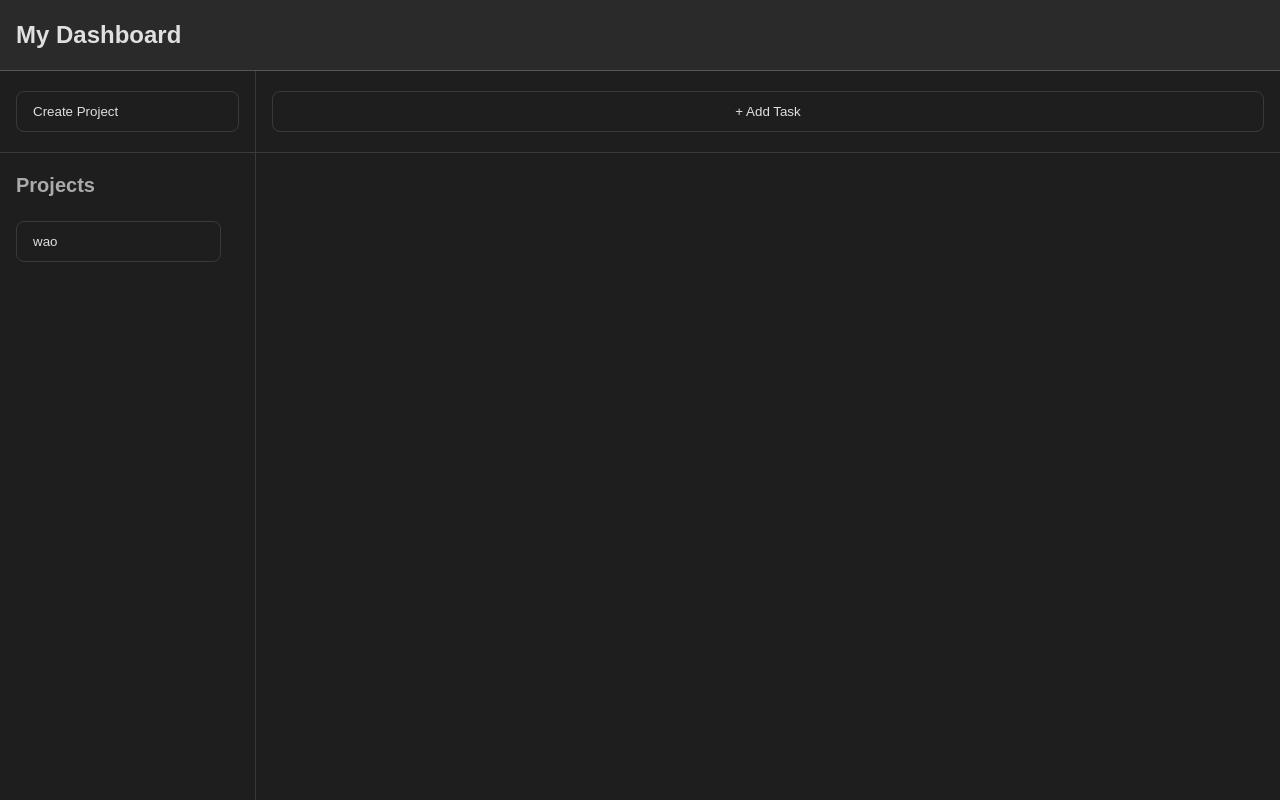
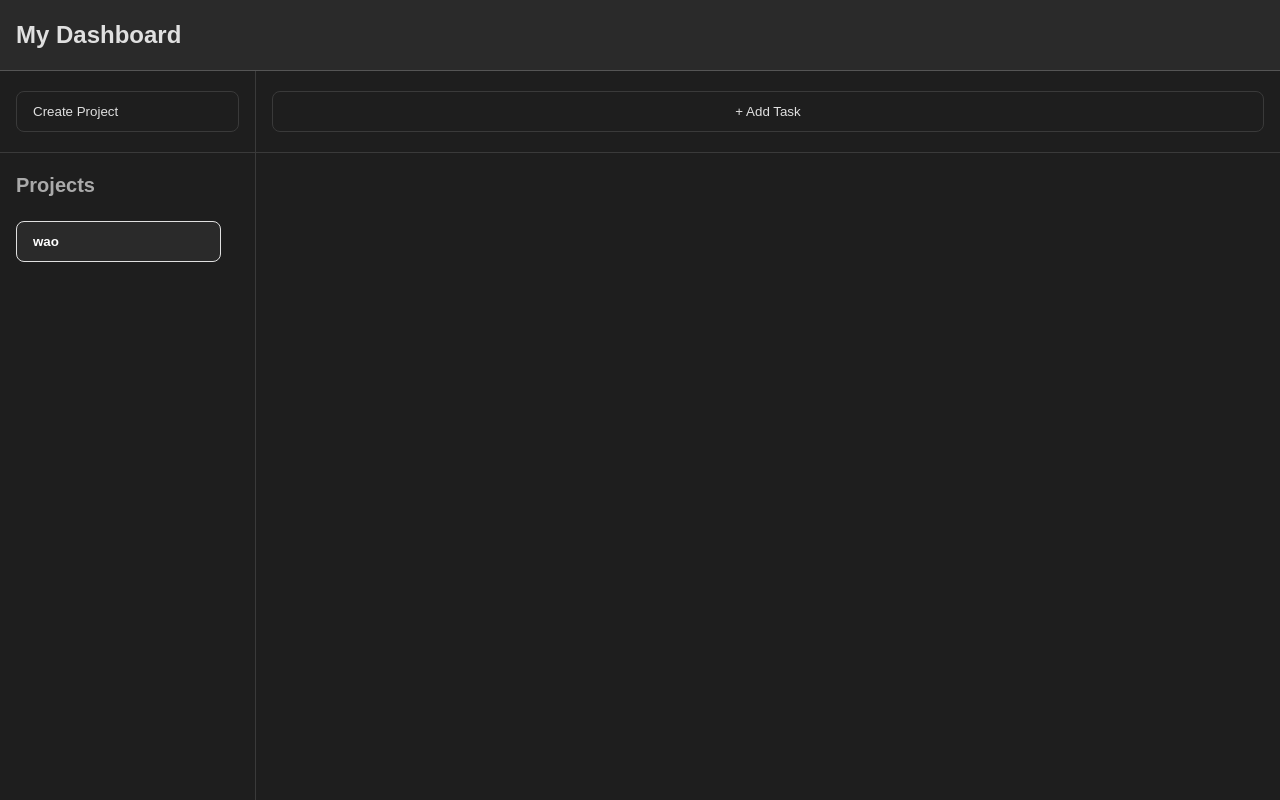
Before and after one commit to lolol0918/todo-app, a website built with webpack: page src/index.html in a window 1280 px wide. Both pictures are taken after a click on the button "wao". Built offline with nearby package versions, Linux system fonts and the light colour scheme; some icons are missing.

Commit message:
feat: highlights project button when clicked

```diff
--- a/src/modules/ui.js
+++ b/src/modules/ui.js
@@ -13,6 +13,7 @@ export class UI {
     // render projects
     renderProjects() {
         const projectContainer = document.getElementById("projects-container");
+
         projectContainer.innerHTML = ``; // clear old projects
 
         this.pm.projects.forEach(project => {
@@ -24,9 +25,15 @@ export class UI {
             projectBtn.classList.add("project-btn");
             projectBtn.textContent = project.name;
 
-            projectBtn.addEventListener("click", () => {
+            projectBtn.addEventListener("click", (e) => {
+                // remove active from all buttons
+                document.querySelectorAll(".project-btn").forEach(b => b.classList.remove("active"));
+
+                // add active to the clicked one
+                e.currentTarget.classList.add("active");
+
+                // switch project
                 this.pm.currentProjectId = project.id;
-                console.log(`Switched to project: ${project.name}`);
                 this.renderTasks();
             });
 
@@ -48,6 +55,10 @@ export class UI {
 
             projectContainer.appendChild(wrapper);
         });
+
+        // remove active class from all buttons
+        document.querySelectorAll(".project-btn").forEach(b => b.classList.remove("active"));
+
     }
 
     renderTasks() {
--- a/src/style/style.css
+++ b/src/style/style.css
@@ -100,6 +100,8 @@ body {
     text-align: left;
     cursor: pointer;
     border-radius: var(--radius-md);
+    /* default invisible border */
+    transition: border-color 0.3s ease, background-color 0.3s ease, color 0.3s ease;
     /* gives a bit of modern roundness */
 }
 
@@ -107,6 +109,14 @@ body {
     background: var(--color-bg-alt);
     border-bottom-color: var(--color-border-strong);
 }
+
+.project-btn.active {
+    background-color: var(--color-bg-alt);
+    color: white;
+    border-color: var(--color-text);
+    font-weight: bold;
+}
+
 
 .project-heading {
     font-size: var(--font-size-lg);
@@ -468,11 +478,13 @@ body {
 /* Modal backdrop */
 .modal {
     position: fixed;
-  inset: 0; /* shorthand for top/right/bottom/left: 0 */
+    inset: 0;
+    /* shorthand for top/right/bottom/left: 0 */
     display: flex;
     align-items: center;
     justify-content: center;
-  background: rgba(0, 0, 0, 0.6); /* dim background */
+    background: rgba(0, 0, 0, 0.6);
+    /* dim background */
     z-index: 9999;
 }
 
@@ -486,11 +498,13 @@ body {
     background-color: var(--color-bg-alt);
     border: 1px solid var(--color-border);
     border-radius: var(--radius-lg);
-  box-shadow: var(--shadow-lg); /* heavier shadow for modal */
+    box-shadow: var(--shadow-lg);
+    /* heavier shadow for modal */
     padding: var(--spacing-lg);
     max-width: 500px;
     width: 90%;
-  position: relative; /* so close button can be positioned inside */
+    position: relative;
+    /* so close button can be positioned inside */
 }
 
 /* Close button (X) */
```
Lines whose indentation alone changed are shown as unchanged.
